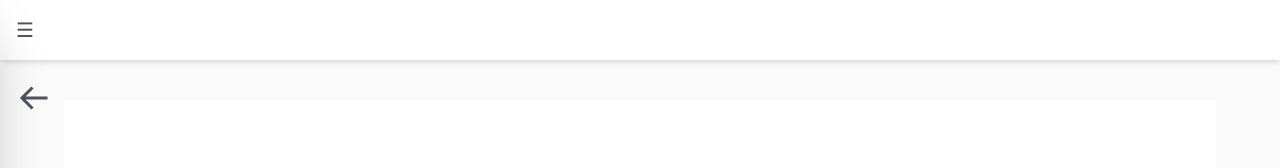
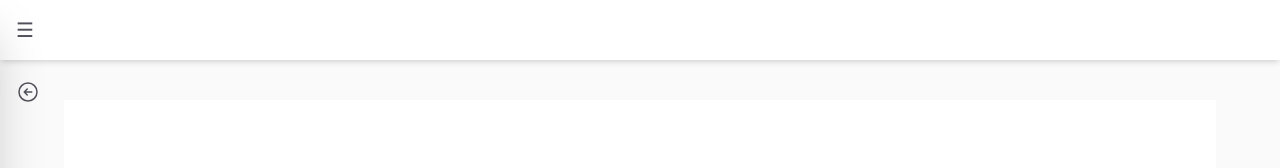
Before and after one commit to mikedeleamon/ccc-service-scheduler, a Next.js app in the folder frontend/ccc-service-scheduler/: page /roster in a window 1280 px wide. Shown: the top 168 px of the page. Built offline with nearby package versions, Linux system fonts and the light colour scheme.

Commit message:
added dependencies

```diff
--- a/frontend/ccc-service-scheduler/components/BackButton/BackButton.tsx
+++ b/frontend/ccc-service-scheduler/components/BackButton/BackButton.tsx
@@ -1,5 +1,4 @@
 import { useRouter } from 'next/navigation';
-import { BiArrowBack } from 'react-icons/bi';
 
 export default function BackButton() {
     const router = useRouter();
@@ -9,7 +8,20 @@ export default function BackButton() {
             className='absolute top-20 left-4 text-zinc-600 dark:text-zinc-400 flex items-center gap-2'
             onClick={() => router.push('/')}
         >
-            <BiArrowBack size={36} />
+            <svg
+                xmlns='http://www.w3.org/2000/svg'
+                fill='none'
+                viewBox='0 0 24 24'
+                strokeWidth={1.5}
+                stroke='currentColor'
+                className='size-6'
+            >
+                <path
+                    strokeLinecap='round'
+                    strokeLinejoin='round'
+                    d='m11.25 9-3 3m0 0 3 3m-3-3h7.5M21 12a9 9 0 1 1-18 0 9 9 0 0 1 18 0Z'
+                />
+            </svg>
         </button>
     );
 }
--- a/frontend/ccc-service-scheduler/package.json
+++ b/frontend/ccc-service-scheduler/package.json
@@ -12,10 +12,10 @@
     "lint": "eslint"
   },
   "dependencies": {
+    "heroicons": "^2.2.0",
     "next": "16.1.4",
     "react": "19.2.3",
-    "react-dom": "19.2.3",
-    "react-icons": "^5.5.0"
+    "react-dom": "19.2.3"
   },
   "devDependencies": {
     "@tailwindcss/postcss": "^4",
```
